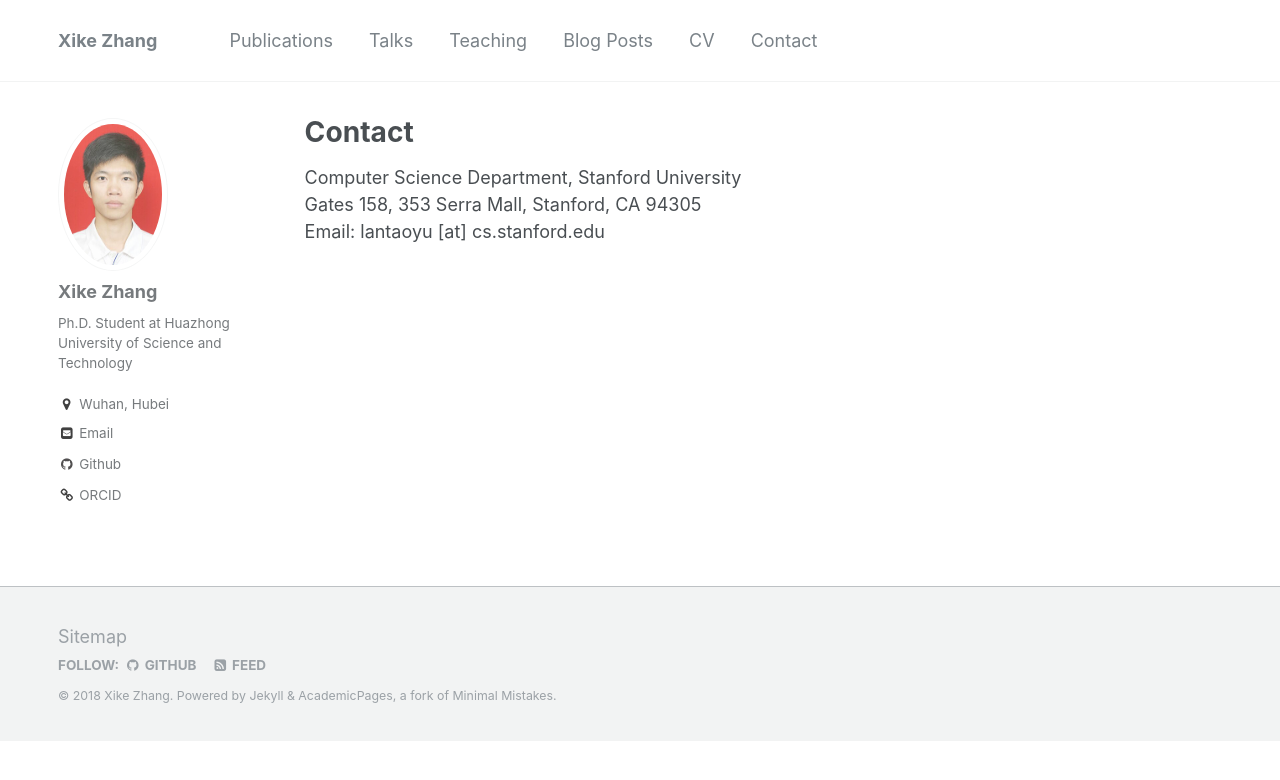
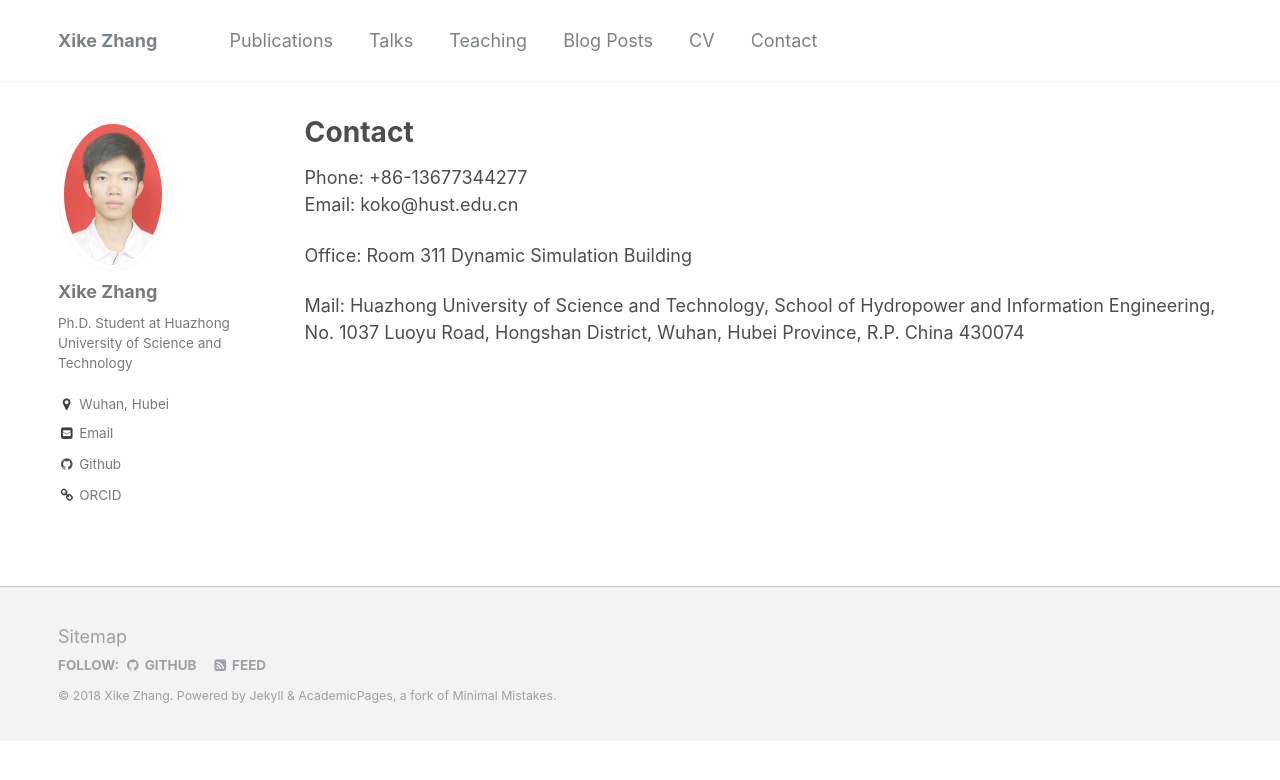
Before and after one commit to kokocheung/XikeZhang.github.io, a Jekyll site: the page built from _pages/contact.md, in a window 1280 px wide. Shown: the top 780 px of the page. Built offline with Jekyll 4.4.1, drawn with Linux system fonts in a browser that asks for light colours.

Commit message:
Update contact.md

```diff
--- a/_pages/contact.md
+++ b/_pages/contact.md
@@ -4,6 +4,10 @@ title: "Contact"
 permalink: /contact/
 author_profile: true
 ---
-Computer Science Department, Stanford University<br>
-Gates 158, 353 Serra Mall, Stanford, CA 94305<br>
-Email: lantaoyu [at] cs.stanford.edu
+
+Phone: +86-13677344277 <br>
+Email: koko@hust.edu.cn<br>
+
+Office: Room 311 Dynamic Simulation Building <br>
+
+Mail: Huazhong University of Science and Technology, School of Hydropower and Information Engineering, No. 1037 Luoyu Road, Hongshan District, Wuhan, Hubei Province, R.P. China 430074
```
